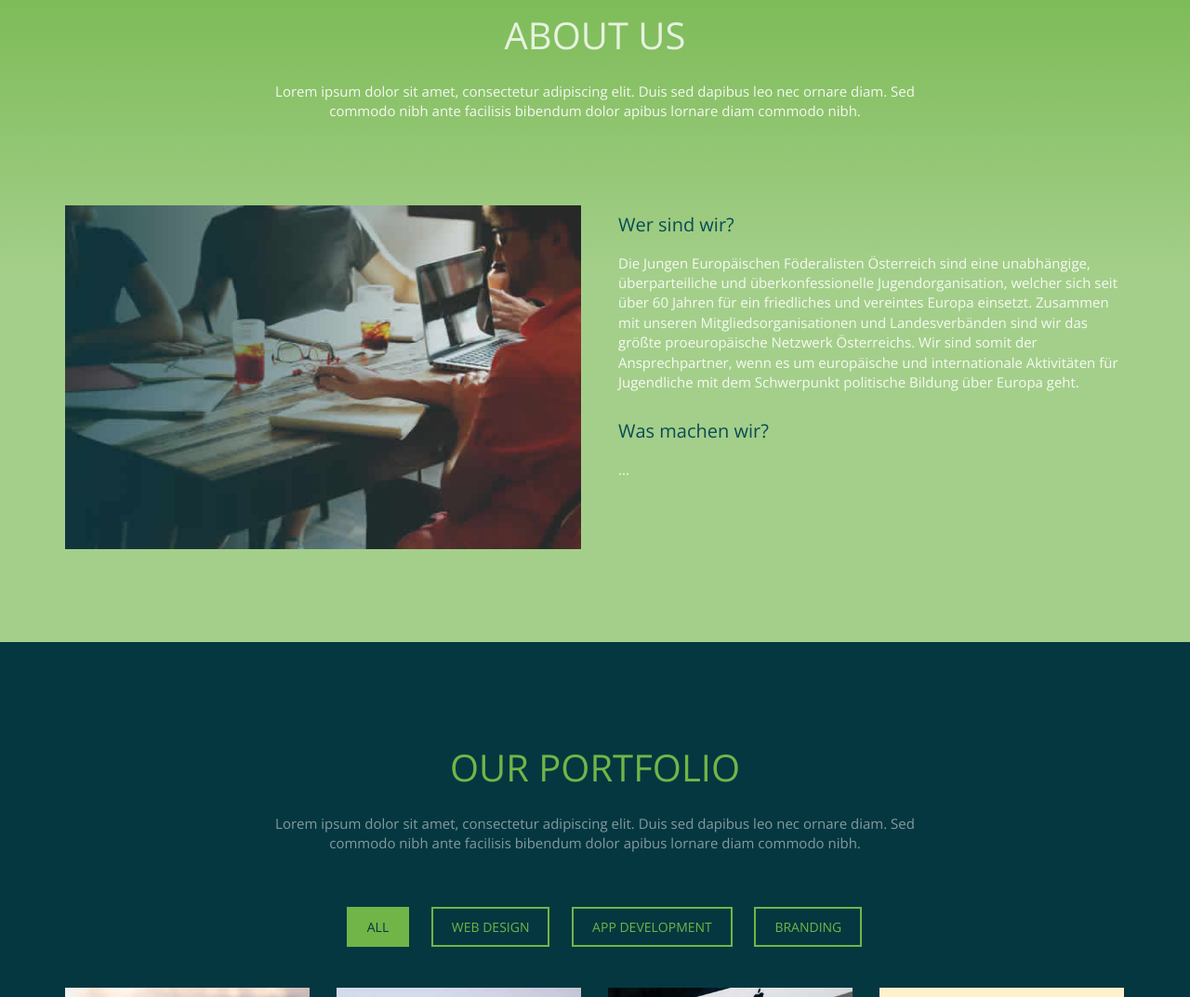
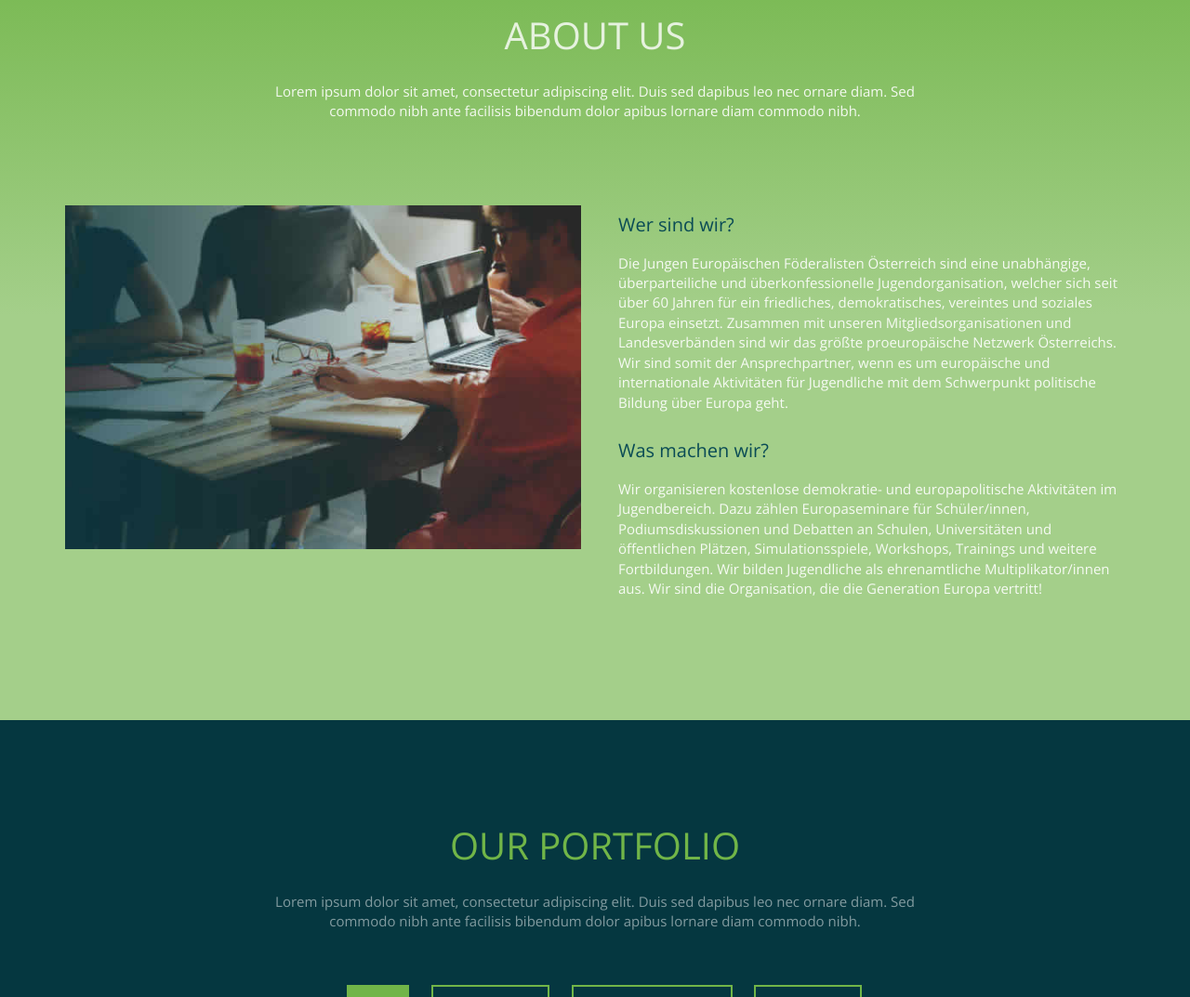
Before and after one commit to jakobetzel/jef.at, a plain HTML site: page index.html in a window 1280 px wide. Shown: the part 1491-2564 px from the top of the page at 93% size. Drawn offline with nearby package versions, Linux system fonts and the light colour scheme.

Commit message:
Update index.html

```diff
--- a/index.html
+++ b/index.html
@@ -110,9 +110,9 @@
       <div class="col-xs-12 col-md-6">
         <div class="about-text">
           <h4>Wer sind wir?</h4>
-          <p>Die Jungen Europäischen Föderalisten Österreich sind eine unabhängige, überparteiliche und überkonfessionelle Jugendorganisation, welcher sich seit über 60 Jahren für ein friedliches und vereintes Europa einsetzt. Zusammen mit unseren Mitgliedsorganisationen und Landesverbänden sind wir das größte proeuropäische Netzwerk Österreichs. Wir sind somit der Ansprechpartner, wenn es um europäische und internationale Aktivitäten für Jugendliche mit dem Schwerpunkt politische Bildung über Europa geht.</p>
+          <p>Die Jungen Europäischen Föderalisten Österreich sind eine unabhängige, überparteiliche und überkonfessionelle Jugendorganisation, welcher sich seit über 60 Jahren für ein friedliches, demokratisches, vereintes und soziales Europa einsetzt. Zusammen mit unseren Mitgliedsorganisationen und Landesverbänden sind wir das größte proeuropäische Netzwerk Österreichs. Wir sind somit der Ansprechpartner, wenn es um europäische und internationale Aktivitäten für Jugendliche mit dem Schwerpunkt politische Bildung über Europa geht.</p>
           <h4>Was machen wir?</h4>
-          <p>...</p>
+          <p>Wir organisieren kostenlose demokratie- und europapolitische Aktivitäten im Jugendbereich. Dazu zählen Europaseminare für Schüler/innen, Podiumsdiskussionen und Debatten an Schulen, Universitäten und öffentlichen Plätzen, Simulationsspiele, Workshops, Trainings und weitere Fortbildungen. Wir bilden Jugendliche als ehrenamtliche Multiplikator/innen aus. Wir sind die Organisation, die die Generation Europa vertritt! </p>
          </div>
       </div>
     </div>
```
